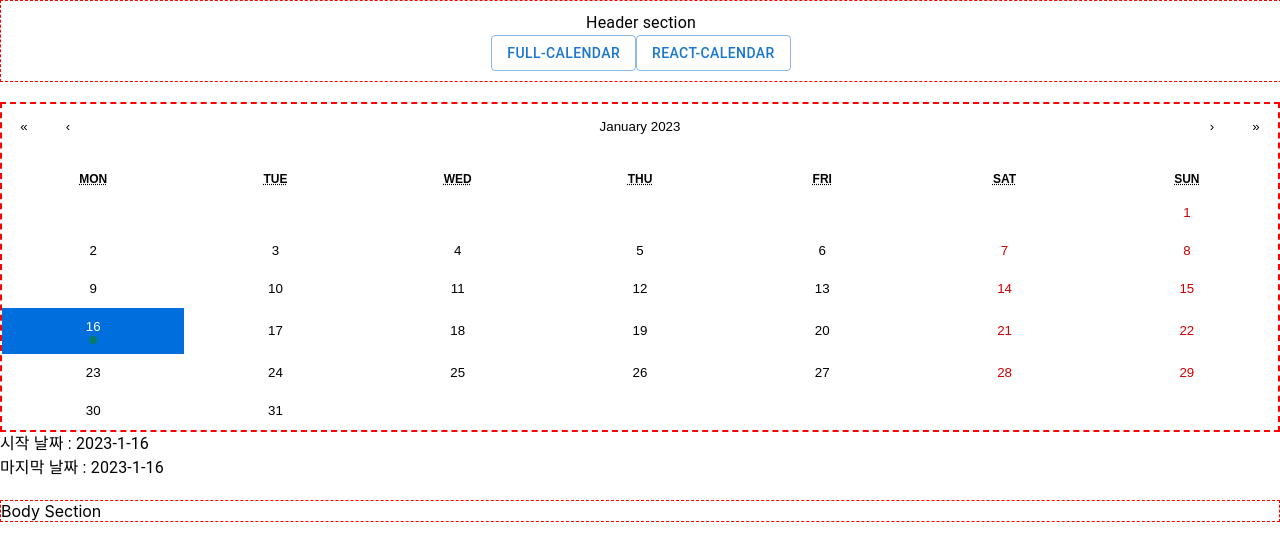
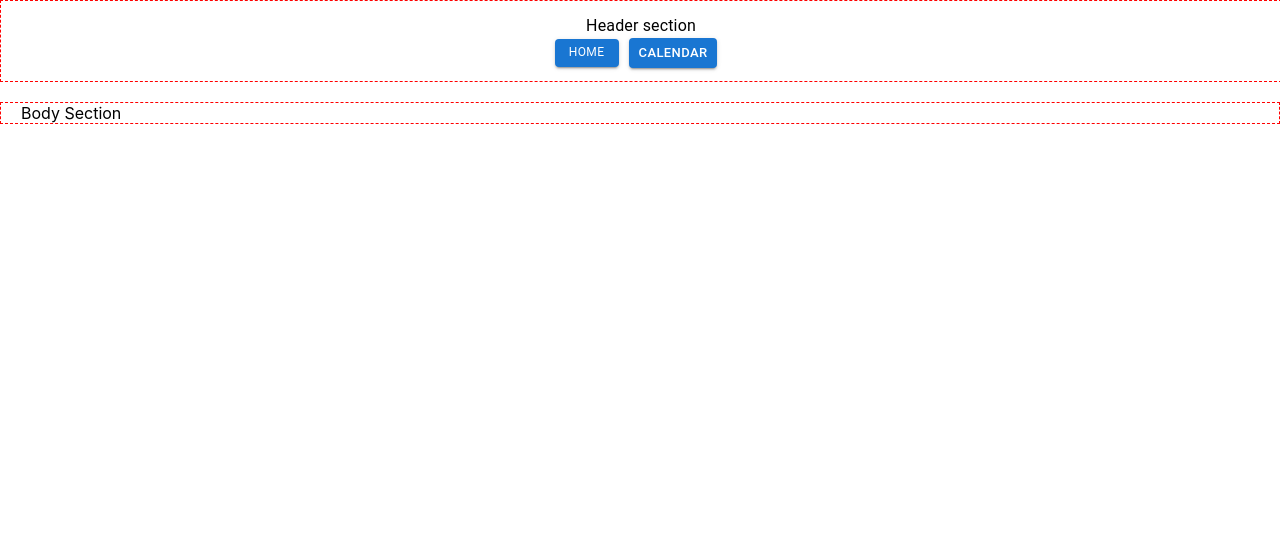
Before and after one commit to crayonzgrim/calendar-assign-web, a React (Create React App) app: page /new in a window 1280 px wide. Shown: the top 560 px of the page. Built offline with nearby package versions, Linux system fonts and the light colour scheme.

Commit message:
✨ feat(*): add redux-persist

```diff
--- a/package.json
+++ b/package.json
@@ -20,13 +20,13 @@
     "@types/react-dom": "^18.0.0",
     "luxon": "^3.2.1",
     "react": "^18.2.0",
-    "react-calendar": "^4.0.0",
     "react-dom": "^18.2.0",
     "react-icons": "^4.7.1",
     "react-redux": "^8.0.5",
     "react-router-dom": "6",
     "react-scripts": "5.0.1",
     "redux": "^4.2.0",
+    "redux-persist": "^6.0.0",
     "typescript": "^4.4.2",
     "web-vitals": "^2.1.0"
   },
@@ -56,7 +56,6 @@
   },
   "devDependencies": {
     "@types/luxon": "^3.2.0",
-    "@types/react-calendar": "^3.9.0",
     "prettier": "^2.8.3"
   }
 }
--- a/src/App.tsx
+++ b/src/App.tsx
@@ -1,7 +1,8 @@
 import React from 'react'
 import { BrowserRouter, Routes, Route } from 'react-router-dom'
 import { Box, styled, css } from '@mui/material'
-import { Body, CalendarLib, CustomCalendar, Header } from './components'
+import { Body, CustomCalendar, Header } from './components'
+import { Home } from './components/home'
 
 const App = styled(() => {
   return (
@@ -9,8 +10,8 @@ const App = styled(() => {
       <BrowserRouter>
         <Header />
         <Routes>
-          <Route path="/custom" element={<CustomCalendar />} />
-          <Route path="/new" element={<CalendarLib />} />
+          <Route path="/" element={<Home />} />
+          <Route path="/calendar" element={<CustomCalendar />} />
         </Routes>
         <Body />
       </BrowserRouter>
--- a/src/components/body/index.tsx
+++ b/src/components/body/index.tsx
@@ -17,5 +17,6 @@ export const Body = styled((props: BodyProps) => {
   return css`
     margin-top: 20px;
     border: 1px dashed red;
+    padding: 0 20px;
   `
 })
--- a/src/components/calendarLib/index.tsx
+++ /dev/null
@@ -1,94 +0,0 @@
-import React, { useMemo, useState } from 'react'
-import { Box, Typography, styled, css } from '@mui/material'
-import Calendar from 'react-calendar'
-import 'react-calendar/dist/Calendar.css'
-import { DateTime } from 'luxon'
-import { FormatDate } from '../../utils/formatDate'
-
-type CalendarLibProps = {
-  //
-}
-
-export const CalendarLib = styled((props: CalendarLibProps) => {
-  /** Render */
-  const { ...others } = props
-
-  const [value, onChange] = useState([new Date(), new Date()])
-
-  const [start, end] = value
-
-  const startDate = new Date(start).toISOString()
-  const endDate = new Date(end).toISOString()
-
-  const formatedStartDate = useMemo(() => {
-    const sYear = DateTime.fromISO(startDate).year
-    const sMonth = DateTime.fromISO(startDate).month
-    const sDay = DateTime.fromISO(startDate).day
-
-    return `${sYear}-${sMonth}-${sDay}`
-  }, [startDate])
-
-  const formatedEndDate = useMemo(() => {
-    const eYear = DateTime.fromISO(endDate).year
-    const eMonth = DateTime.fromISO(endDate).month
-    const eDay = DateTime.fromISO(endDate).day
-
-    return `${eYear}-${eMonth}-${eDay}`
-  }, [endDate])
-
-  /** Function */
-
-  /** Render */
-  return (
-    <Box {...others}>
-      <Calendar
-        value={start}
-        onChange={onChange}
-        selectRange={true}
-        showNeighboringMonth={false}
-        // formatDay={(locale, date) => DateTime.fromISO(startDate).toFormat('dd')} // 날'일' 제외하고 숫자만 보이도록 설정
-        tileContent={({ activeStartDate, date, view }) => {
-          // console.log('activeStartDate > ', activeStartDate)
-          // console.log('date > ', new Date(date).toISOString())
-          // console.log('view > ', view)
-          if (
-            new Date(date).toISOString().replace(/T.*$/, '') ===
-            startDate.replace(/T.*$/, '')
-          ) {
-            return (
-              <Box
-                sx={{
-                  display: 'flex',
-                  justifyContent: 'center',
-                  alignItems: 'center'
-                }}
-              >
-                <Box className="dot"></Box>
-              </Box>
-            )
-          }
-
-          return null
-        }}
-      />
-      <Box>
-        <Typography>시작 날짜 : {formatedStartDate}</Typography>
-        <Typography>마지막 날짜 : {formatedEndDate}</Typography>
-      </Box>
-    </Box>
-  )
-})(({ theme }) => {
-  return css`
-    .react-calendar {
-      border: 2px dashed red;
-      width: 100%;
-
-      .dot {
-        height: 8px;
-        width: 8px;
-        background-color: #097969;
-        border-radius: 50%;
-      }
-    }
-  `
-})
--- a/src/components/customCalendar/index.tsx
+++ b/src/components/customCalendar/index.tsx
@@ -39,30 +39,11 @@ export const CustomCalendar = styled((props: CustomCalendarProps) => {
 
   const [customTitle, setCustomTitle] = useState('')
 
-  console.log('calendarInfo >> ', calendarInfo)
-  // const INITIAL_EVENTS: EventInput[] = [
-  // {
-  //   id: '1',
-  //   title: '1111',
-  //     start: '2023-01-10',
-  //     end: '2023-01-20',
-  //     color: '#013220'
-  //   },
-  //   {
-  //     id: '2',
-  //     title: '2222',
-  //     start: '2023-01-17',
-  //     end: '2023-01-24',
-  //     color: '#FF0000'
-  //   }
-  // ]
-
   /** Function */
   const handleDateSelect = useCallback(
     (selectInfo: DateSelectArg) => {
       // let title = prompt('hello world')?.trim()
       const calendarApi = selectInfo.view.calendar
-      // console.log(selectInfo)
 
       calendarApi.unselect()
 
@@ -82,31 +63,22 @@ export const CustomCalendar = styled((props: CustomCalendarProps) => {
           allDay: selectInfo.allDay
         })
       }
-
-      // if (title) {
-      //   calendarApi.addEvent({
-      //     id: new Date().toString(),
-      //     title,
-      //     start: selectInfo.startStr,
-      //     end: selectInfo.endStr,
-      //     allDay: selectInfo.allDay
-      //   })
-      // }
     },
     [config]
   )
 
-  // const handleEventClick = useCallback((data: EventClickArg) => {
-  //   // console.log(data)
-  // }, [])
+  const handleEventClick = useCallback(
+    (data: EventClickArg) => {
+      calendarInfo.map((info) => {
+        if (info.id === data.event.id) {
+          alert(info.memo)
+        }
 
-  useEffect(() => {
-    // const calendarApi = selectInfo.view.calendar
-    //
-    // if (calendarInfo) {
-    //   calendarApi.addEvent(calendarInfo)
-    // }
-  }, [calendarInfo])
+        return undefined
+      })
+    },
+    [calendarInfo]
+  )
 
   /** Render */
   return (
@@ -126,21 +98,16 @@ export const CustomCalendar = styled((props: CustomCalendarProps) => {
 
       <Box sx={{ px: 4 }}>
         <FullCalendar
+          // plugins={[dayGridPlugin, interactionPlugin]}
           plugins={[dayGridPlugin]}
-          // plugins={[dayGridPlugin, interactionPlugin]}
           initialView="dayGridMonth"
           selectable={true}
           editable={true}
-          // initialEvents={calendarInfo}
           events={calendarInfo}
-          // addEvent={(event, [calendarInfo])}
-          // initialEvents={data}
-          // initialEvents={INITIAL_EVENTS}
           locales={allLocales}
           locale="ko"
-          // eventsSet={handleEvents}
           select={handleDateSelect}
-          // eventClick={handleEventClick}
+          eventClick={handleEventClick}
         />
       </Box>
     </Box>
--- a/src/components/dateForm/index.tsx
+++ b/src/components/dateForm/index.tsx
@@ -44,8 +44,6 @@ export const DateForm = styled((props: DateFormProps) => {
       const name = e.target.name
       const value = e.target.value
 
-      console.log('change > ', { ...config, [name]: value })
-
       setConfig({
         ...config,
         [name]: value
@@ -55,15 +53,8 @@ export const DateForm = styled((props: DateFormProps) => {
   )
 
   const handleAddData = useCallback(() => {
-    console.log('config > ', config)
     dispatch(addCalendarData(config))
-
-    // call(handleDateSelect)
   }, [config])
-
-  useEffect(() => {
-    // console.log('calendarInfo >> ', calendarInfo)
-  }, [calendarInfo])
 
   /** Render */
   return (
--- a/src/components/header/index.tsx
+++ b/src/components/header/index.tsx
@@ -17,12 +17,19 @@ export const Header = styled((props: HeaderProps) => {
     <Box {...others}>
       <Typography> Header section </Typography>
       <Box>
-        <Link to="custom">
-          <Button variant="outlined">Full-Calendar</Button>
+        <Link to="/" style={{ marginRight: '10px', textDecoration: 'none' }}>
+          <Button variant="contained" size="small">
+            <Typography variant="caption">HOME</Typography>
+          </Button>
         </Link>
 
-        <Link to="new">
-          <Button variant="outlined">React-Calendar</Button>
+        <Link
+          to="/calendar"
+          style={{ marginRight: '10px', textDecoration: 'none' }}
+        >
+          <Button variant="contained" size="small">
+            Calendar
+          </Button>
         </Link>
       </Box>
     </Box>
--- /dev/null
+++ b/src/components/home/index.tsx
@@ -0,0 +1,6 @@
+import { Box } from '@mui/material'
+import React from 'react'
+
+export const Home = () => {
+  return <Box>HOME SECTION</Box>
+}
--- a/src/components/index.ts
+++ b/src/components/index.ts
@@ -1,4 +1,3 @@
 export * from './customCalendar'
 export * from './header'
 export * from './body'
-export * from './calendarLib'
--- a/src/index.tsx
+++ b/src/index.tsx
@@ -3,14 +3,18 @@ import ReactDOM from 'react-dom/client'
 import './index.css'
 import App from './App'
 import reportWebVitals from './reportWebVitals'
+
 import { Provider } from 'react-redux'
-import store from './redux/store'
+import { store, persistor } from './redux/store'
+import { PersistGate } from 'redux-persist/integration/react'
 
 const root = ReactDOM.createRoot(document.getElementById('root') as HTMLElement)
 root.render(
   <React.StrictMode>
     <Provider store={store}>
-      <App />
+      <PersistGate loading={null} persistor={persistor}>
+        <App />
+      </PersistGate>
     </Provider>
   </React.StrictMode>
 )
--- a/src/redux/calendarInfo/calendarSlice.ts
+++ b/src/redux/calendarInfo/calendarSlice.ts
@@ -2,16 +2,7 @@ import { createSlice } from '@reduxjs/toolkit'
 import type { PayloadAction } from '@reduxjs/toolkit'
 import { EventInput } from '@fullcalendar/core'
 
-const initialState: EventInput[] = [
-  {
-    id: crypto.randomUUID(),
-    title: 'initial-test',
-    start: new Date().toISOString().replace(/T.*$/, ''),
-    end: new Date().toISOString().replace(/T.*$/, ''),
-    memo: 'helloworld',
-    color: '#555'
-  }
-]
+const initialState: EventInput[] = []
 
 export const calendarSlice = createSlice({
   name: 'calendarInfo',
--- a/src/redux/store.ts
+++ b/src/redux/store.ts
@@ -1,9 +1,18 @@
 import { configureStore } from '@reduxjs/toolkit'
 import addCalendarReducer from './calendarInfo/calendarSlice'
+import { persistReducer, persistStore } from 'redux-persist'
+import storage from 'redux-persist/lib/storage'
 
-const store = configureStore({
+const persistConfig = {
+  key: 'root',
+  storage
+}
+
+const persistedReducer = persistReducer(persistConfig, addCalendarReducer)
+
+export const store = configureStore({
   reducer: {
-    addCalendar: addCalendarReducer
+    addCalendar: persistedReducer
   }
 })
 //
@@ -12,4 +21,4 @@ export type RootState = ReturnType<typeof store.getState>
 // Inferred type: {posts: PostsState, comments: CommentsState, users: UsersState}
 export type AppDispatch = typeof store.dispatch
 
-export default store
+export const persistor = persistStore(store)
```
Also changed, not shown: 1 other file (tests, documents, lock files or other folders).
